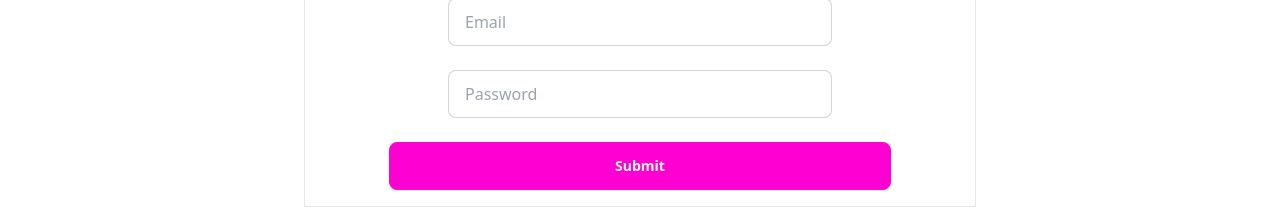
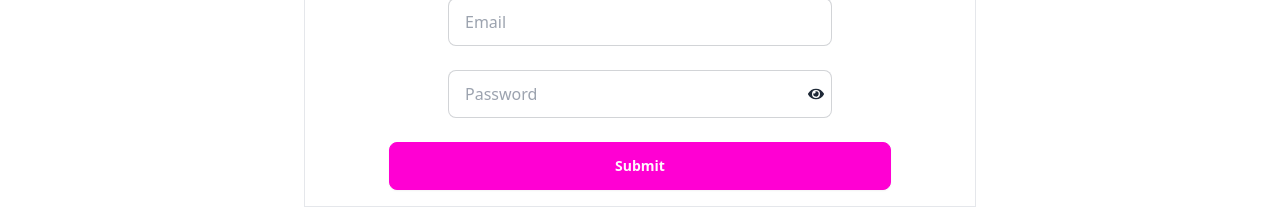
Before and after one commit to mohasin-hossain/firebase-email-pass-auth-react, a React (Vite) app: page /register in a window 1280 px wide. Shown: the part 203-411 px from the top of the page. Built offline with nearby package versions, Linux system fonts and the light colour scheme.

Commit message:
show and hide password button function

```diff
--- a/package.json
+++ b/package.json
@@ -13,6 +13,7 @@
     "firebase": "^10.12.2",
     "react": "^18.2.0",
     "react-dom": "^18.2.0",
+    "react-icons": "^5.2.1",
     "react-router-dom": "^6.23.1"
   },
   "devDependencies": {
--- a/src/components/Register/Register.jsx
+++ b/src/components/Register/Register.jsx
@@ -1,10 +1,12 @@
 import { createUserWithEmailAndPassword } from "firebase/auth";
 import auth from "../../firebase/firebase.config";
 import { useState } from "react";
+import { FaEye, FaEyeSlash } from "react-icons/fa";
 
 const Register = () => {
   const [error, setError] = useState("");
   const [success, setSuccess] = useState("");
+  const [showPass, setShowPass] = useState(false);
 
   const handleRegister = (e) => {
     e.preventDefault();
@@ -16,7 +18,7 @@
     setError("");
     setSuccess("");
 
-    if(password.length < 6) {
+    if (password.length < 6) {
       setError("Password Must be at least 6 characters");
       return;
     } else if (!/[A-Z]/.test(password)) {
@@ -59,14 +61,19 @@
             required
           />
           <br />
+          <div className="flex items-center relative">
             <input
               className="input input-bordered w-96"
               placeholder="Password"
-            type="password"
+              type={showPass ? "text" : "password"}
               name="password"
               id=""
               required
             />
+            <span className="absolute right-2" onClick={() => setShowPass(!showPass)}>
+              {showPass ? <FaEyeSlash /> : <FaEye />}
+            </span>
+          </div>
           <br />
           <input
             className="btn btn-secondary w-3/4 mb-4"
```
Also changed, not shown: 1 other file (tests, documents, lock files or other folders). Lines whose indentation alone changed are shown as unchanged.
